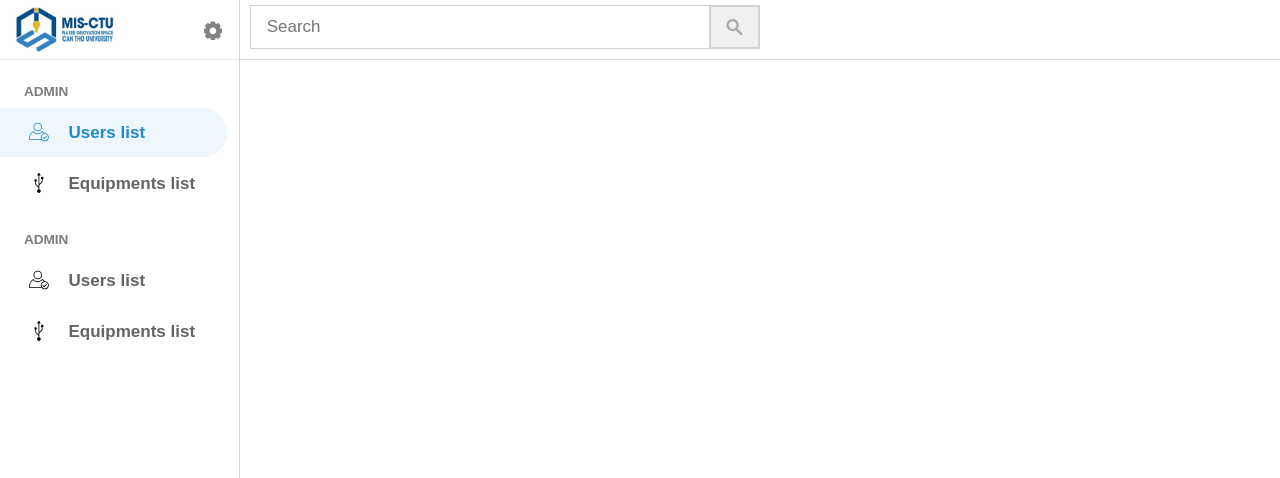
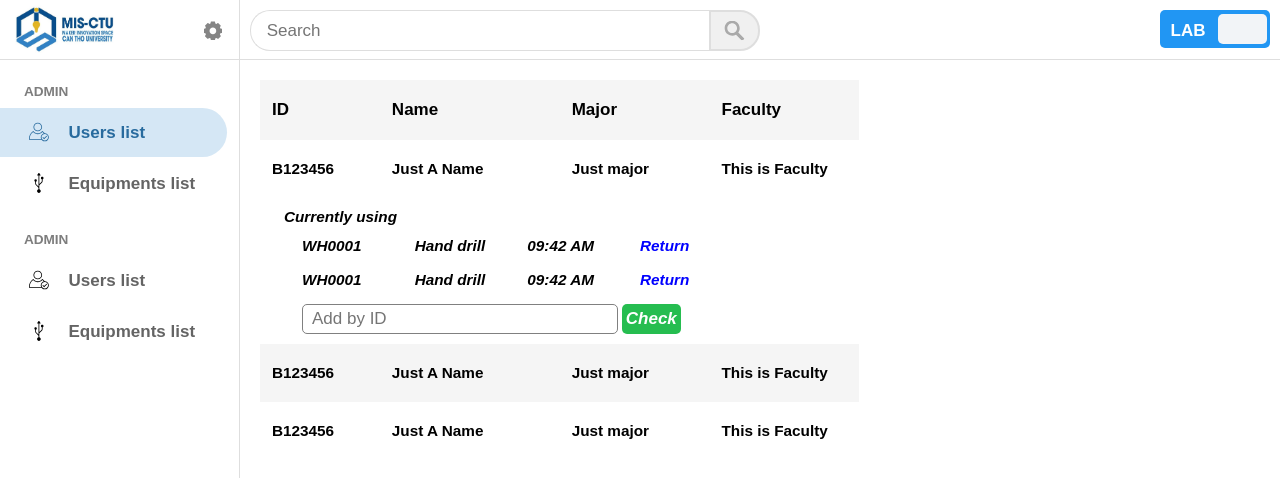
Before and after one commit to andrewwdao/MIS-CTU-management-system, a React (Create React App) app in the folder frontend/: page / in a window 1280 px wide. Shown: the top 478 px of the page. Built offline with nearby package versions, Linux system fonts and the light colour scheme; no server answers.

Commit message:
Mock up for UserList list of users

```diff
--- a/frontend/src/UI/Login.css
+++ b/frontend/src/UI/Login.css
@@ -28,7 +28,7 @@
 
 	background-color: white;
 	border-radius: 10px;
-	box-shadow: 2px 2px 15px rgba(0, 0, 0, 0.5);
+	box-shadow: 2px 2px 15px #8f8f8f;
 	border: 0px solid red; /* For debugging */
 }
 
--- a/frontend/src/UI/Main.css
+++ b/frontend/src/UI/Main.css
@@ -12,12 +12,12 @@
 }
 
 ::-webkit-scrollbar-thumb {
-	background: rgba(150, 150, 150, 0.4);
+	background: #d6d6d6;
 	border-radius: 15px;
 }
 
 ::-webkit-scrollbar-thumb:hover {
-	background: rgba(150, 150, 150, 0.9);
+	background: #a8a8a8;
 	border-radius: 15px;
 }
 
@@ -65,6 +65,7 @@
 	bottom: 0;
 	left: 0;
 	right: 0;
+	background-color: #000; /* Fall back value if rgba() not supported */
 	background-color: rgba(0,0,0,0.7);
 }
 
@@ -74,7 +75,7 @@
 	bottom: -1500px;
 	left: 50%;
 	transform: translate(-50%, 0);
-	background-color: rgb(250, 250, 250);
+	background-color: #fafafa;
 	border-radius: 5px;
 	z-index: 1;
 	transition: .4s ease-in-out;
@@ -98,7 +99,7 @@
 	border-radius: 5px;
 	font-weight: bold;
 	font-size: 30px;
-	color: rgba(0, 0, 0, 0.6);
+	color: #737373;
 	cursor: pointer;
 }
 
@@ -126,24 +127,24 @@
 	outline: none;
 	border-radius: 5px;
 	padding: 5px;
-	box-shadow: 1px 1px 5px rgba(0, 0, 0, 0.5);
+	box-shadow: 1px 1px 5px #878787;
 	transition: .2s;
 	cursor: pointer
 }
 
 .btn:active {
 	transform: translate(1px, 1px);
-	box-shadow: 1px 1px 2px rgba(0, 0, 0, 0.4);
+	box-shadow: 1px 1px 2px #adadad;
 }
 
 .btn:hover, .btn:focus {
-	box-shadow: 0px 0px 10px rgba(0, 0, 0, 1);
+	box-shadow: 0px 0px 10px #000;
 }
 
 .round-btn {
 	border-radius: 50%;
 	font-weight: bold;
-	box-shadow: 1px 1px 5px rgba(0, 0, 0, 0.5);
+	box-shadow: 1px 1px 5px #8c8c8c;
 }
 
 /* ==============================================
@@ -166,7 +167,7 @@
 }
 
 .txt-inp:hover {
-	border-bottom: 2px solid rgba(0, 0, 0, 0.2);
+	border-bottom: 2px solid #cfcfcf;
 }
 
 .txt-inp:focus {
@@ -206,20 +207,20 @@
 	background: unset;
 	width: 100%;
 	height: 100%;
-	background: rgb(230, 230, 230);
+	background: #e6e6e6;
 	border-radius: 4px 4px 0 0;
 	padding: 15px 0 0 15px;
 	transition: .2s;
-	border-bottom: 1.5px solid rgb(150, 150, 150);
+	border-bottom: 1.5px solid #969696;
 }
 
 .inp-filled:hover {
 	background: rgb(210, 210, 210);
-	border-bottom-color: rgb(10, 10, 10);
+	border-bottom-color: #0a0a0a;
 }
 
 .inp-filled:focus {
-	background: rgb(200, 200, 200);
+	background: #c8c8c8;
 	border-bottom-color: blue;
 }
 
@@ -229,7 +230,7 @@
 	transform: translate(0, -50%);
 	left: 15px;
 	transition: .2s;
-	color: rgb(100, 100, 100);
+	color: #646464;
 }
 
 .inp-filled ~ .inp-filled-label.inp-has-content,
--- a/frontend/src/UI/Nav.css
+++ b/frontend/src/UI/Nav.css
@@ -9,19 +9,19 @@
 	height: 100%;
 	bottom: 0;
 	left: 0;
-	background-color: rgba(255, 255, 255, 1); /* #e8eaed */
+	background-color: #fff; /* #e8eaed */
 	overflow-x: auto;
 	overflow-y: auto;	/* Allow scrolling up/down, left, right if content is overflowed */
 	white-space: nowrap; /* Make the overflow contents going to the right instead of wrapping to new line */
     scrollbar-width: none; /* Hide scrollbar on firefox */
-	border-right: 1.5px solid rgba(200, 200, 200, 0.7);
+	border-right: 1.5px solid #dedede;
 }
 
 /* Contain logo and settings icon */
 .Nav-top {
 	height: 60px;
 	padding-bottom: 5px;
-	border-bottom: 1.5px solid rgba(200, 200, 200, 0.4);
+	border-bottom: 1.5px solid #dedede;
 }
 
 /* Logo on the top */
@@ -35,7 +35,7 @@
 .Nav-top-item {
 	padding: 4%;
 	cursor: pointer;
-	fill: rgba(100, 100, 100, 0.8);
+	fill: #858585;
 	height: 70%;
 	float: right;
 	margin-top: 5%;
@@ -44,17 +44,12 @@
 	outline: none;
 }
 
-.Nav-top-item:hover {
-	fill: rgba(80, 80, 80);
-	background-color: rgba(220, 220, 220);
+.Nav-top-item:hover, .Nav-top-item:focus {
+	fill: #505050;
+	background-color: #dcdcdc;
 	border-radius: 50%;
 }
 
-.Nav-top-item:focus {
-	fill: rgba(80, 80, 80, 0.9);
-	background-color: rgba(220, 220, 220);
-	border-radius: 50%;
-}
 
 /* Group headers for features */
 .Nav-item-group-header {
@@ -62,7 +57,7 @@
 	width: 85%;
 	padding-bottom: 2%;
 	padding-left: 2%;
-	color: rgba(125, 125, 125);
+	color: #7d7d7d;
 	font-size: 80%;
 	font-weight: bold;
 	/*border-bottom: 1.5px solid rgba(200, 200, 200, 0.7);*/
@@ -82,15 +77,15 @@
 
 .Nav-item:hover, .Nav-item:focus {
 	cursor: pointer;
-	background-color: rgba(220, 220, 220, 0.8);
+	background-color: #dfdfdf;
 }
 
 .Nav-item.active {
-	background-color: rgba(184, 222, 245, 0.25);
+	background-color: #d5e7f5;
 }
 
 .Nav-item.active:hover, .Nav-item.active:focus {
-	background-color: rgba(184, 222, 245, 0.55);
+	background-color: #a7cce8;
 }
 
 
@@ -102,16 +97,16 @@
 }
 
 .Nav-item.active  .Nav-item-icon {
-	fill: rgba(32, 137, 201);
+	fill: #286b9e;
 }
 
 .Nav-item.active:hover  .Nav-item-icon, .Nav-item.active:focus  .Nav-item-icon {
-	fill: rgba(0, 104, 168);
+	fill: #015385;
 }
 
 /* Features' label */
 .Nav-item  .Nav-item-label {
-	color: rgba(100, 100, 100);
+	color: #646464;
 	font-weight: bold;
 	display: inline-block;
 	transform: translate(0, -70%);
@@ -119,15 +114,15 @@
 }
 
 .Nav-item:hover  .Nav-item-label, .Nav-item:focus  .Nav-item-label {
-	color: rgba(20, 20, 20);
+	color: #141414;
 }
 
 .Nav-item.active  .Nav-item-label {
-	color: rgba(32, 137, 201);
+	color: #286b9e;
 }
 
 .Nav-item.active:hover  .Nav-item-label, .Nav-item.active:focus  .Nav-item-label {
-	color: rgba(0, 104, 168);
+	color: #0c4775;
 }
 
 
--- a/frontend/src/UI/UserList.css
+++ b/frontend/src/UI/UserList.css
@@ -5,7 +5,7 @@
 .UserList-top {
 	width: 100%;
 	height: 60px;
-	border-bottom: 1.5px solid rgba(200, 200, 200, 0.7);  /* Divide this section with the one below it */
+	border-bottom: 1.5px solid #dedede;  /* Divide this section with the one below it */
 }
 
 .UserList-top-search-section, .UserList-top-filter-section {
@@ -23,16 +23,18 @@
 
 .UserList-top-search-text-input {
 	width: 90%;
-	height: 75%;
+	height: 70%;
 	padding-left: 3%;
 	transition: .4s;
-	border: 1.5px solid lightgrey;
+	border: 1.5px solid #dedede;
+	border-radius: 20px 0 0 20px;
 	border-right: 0;
-	margin-top: 1%;
+	margin-top: 10px;
+	outline: none;
 }
 
-.UserList-top-search-text-input:hover {
-	border: 1.5px solid lightblue;
+.UserList-top-search-text-input:hover, .UserList-top-search-text-input:focus {
+	border: 1.5px solid #37a2d4;
 }
 
 .UserList-top-search-text-input:focus {
@@ -46,29 +48,168 @@
 
 .UserList-top-search-button {
 	width: 10%;
-	height: 75%;
+	height: 70%;
 	float: right;    /* Line borken without this, don't know why */
 	display: inline-block;   /* To change to width, height and let float attribute works */
-	padding: 12px;   /* Make the icon smaller or bigger */
-	fill: rgba(170, 170, 170);
-	background-color: rgba(240, 240, 240);
-	border: 2px solid lightgrey;
+	padding: 1.7%;   /* Make the icon smaller or bigger */
+	fill: #aaa;
+	background-color: #f0f0f0;
+	border: 2px solid #dedede;
+	border-radius: 0 20px 20px 0;
 	transition: .4s;
-	margin-top: 1%;
+	margin-top: 10px;
+	outline: none;  /* MAY GET PROBLEM WITH FOCUS (ACCESSIBILITY) */
 }
 
 .UserList-top-search-button:hover, .UserList-top-search-button:focus {
-	border: 2px solid lightblue;
-	background-color: rgba(240, 240, 240);
+	border: 2px solid #37a2d4;
+	fill: #8c8c8c;
+	background-color: #d2d2d2;
 }
 
+.UserList-top-filter-switch {
+	position: relative;   /* for position:absolute; in .UserList-top-filter-switch-slider works correctly */
+	display: inline-block;
+	float: right;
+	width: 110px;
+	height: 65%;
+	background-color: #2196F3;
+	border-radius: 5px;
+	margin: 10px 2% 0 5%;
+	cursor: pointer;
+}
 
+.UserList-top-filter-switch-half {
+	display: inline-block;
+	width: 50%;
+	height: 100%;
+	font-weight: bold;
+	padding: 10%;
+	color: white;
+}
+
+.UserList-top-filter-switch-slider {
+	position: absolute;
+	width: 45%;
+	height: 80%;
+	border-radius: 5px;
+	background-color: #f2f4f7;
+	top: 9.5%;
+	left: 53%;
+}
 
 
 
 /*=================================================================
 							MAIN CONTENT
 ===================================================================*/
+
+.UserList-body {
+	width: 100%;
+	width: calc(100% - 41px);
+	margin: 20px;
+	overflow-x: hidden;
+}
+
+.UserList-inlab-users-list {
+	width: 60%;
+	position: relative;
+	border-collapse: collapse;
+}
+
+.UserList-list-header, .UserList-list-data {
+	text-align: left;
+	display: inline-block;
+	padding: 20px 2% 20px 2%;
+}
+
+.UserList-list-header {
+	top: 0;
+	position: sticky;
+	font-weight: bold;
+	/*border: 1px solid red;*/
+}
+
+.UserList-list-data {
+	cursor: pointer;
+	font-weight: bold;
+	font-size: 90%;
+	/*border: 1px solid blue;*/
+}
+
+
+.UserList-list-main-row:nth-child(odd) {
+	background-color: #f5f5f5;
+}
+
+.UserList-list-data.id, .UserList-list-header.id {
+	width: 20%;
+	/*overflow-wrap: break-word;*/
+}
+
+.UserList-list-data.name, .UserList-list-header.name {
+	width: 30%;
+}
+
+.UserList-list-data.major, .UserList-list-header.major {
+	width: 25%;
+}
+
+.UserList-list-data.faculty, .UserList-list-header.faculty {
+	width: 25%;
+}
+
+.UserList-inlab-data-expansion {
+	width: 100%;
+	padding: 10px 2% 10px 4%;
+	/*border: 1px solid red;*/
+}
+
+.UserList-inlab-data-expansion-header {
+	font-size: 90%;
+	font-weight: bold;
+	font-style: italic;
+	margin-bottom: 5px;
+}
+
+.UserList-inlab-data-expansion-item {
+	width: 80%;
+	margin-top: 10px;
+}
+
+.UserList-inlab-data-expansion-cell {
+	display: inline-block;
+	font-size: 90%;
+	font-weight: bold;
+	padding: 0px 2% 5px 4%;
+	width: 25%;
+	font-style: italic;
+}
+
+.UserList-inlab-data-expansion-cell.action {
+	color: blue;
+}
+
+.UserList-inlab-data-expansion-txt-inp {
+	margin-left: 4%;
+	width: 70%;
+	border-radius: 5px;
+	border: 1px solid grey;
+	height: 30px;
+	padding-left: 2%;
+}
+
+.UserList-inlab-data-expansion-btn {
+	width: 13%;
+	height: 30px;
+	border-radius: 5px;
+	border: 0;
+	background-color: #26bd50;
+	color: white;
+	font-weight: bold;
+	font-style: italic;
+	margin-left: 1%;
+}
 
 
 
@@ -139,7 +280,7 @@ input[type=number] {
 .UserList-adduser-avatar-container {
 	margin: auto;
 	text-align: center;
-	border: 2px solid white;	/* Hide the border when not focused (on the file upload button) or when not hovered */
+	border: 2px solid rgb(250, 250, 250);	/* Hide the border when not focused (on the file upload button) or when not hovered */
 }
 
 .UserList-adduser-file-inp-default:focus ~ .UserList-adduser-avatar-container,
--- a/frontend/src/UserList.js
+++ b/frontend/src/UserList.js
@@ -36,6 +36,88 @@ class UserList extends React.Component {
             </form>
           </div>
           <div className="UserList-top-filter-section">
+            <div className="UserList-top-filter-switch">
+              <div className="UserList-top-filter-switch-half">
+                LAB
+              </div>
+              <div className="UserList-top-filter-switch-slider">
+              </div>
+              <div className="UserList-top-filter-switch-half">
+                ALL
+              </div>
+            </div>
+          </div>
+        </div>
+
+        <div className="UserList-body">
+          <div className="UserList-user-detail">
+
+          </div>
+          <div className="UserList-inlab-users-list">
+            <div className="UserList-list-main-row">
+              <div className="UserList-list-header id">ID</div>
+              <div className="UserList-list-header name">Name</div>
+              <div className="UserList-list-header major">Major</div>
+              <div className="UserList-list-header faculty">Faculty</div>
+            </div>
+            <div className="UserList-list-main-row">
+              <div className="UserList-list-data id">B123456</div>
+              <div className="UserList-list-data name">Just A Name</div>
+              <div className="UserList-list-data major">Just major</div>
+              <div className="UserList-list-data faculty">This is Faculty</div>
+
+              <div className="UserList-inlab-data-expansion">
+                <div className="UserList-inlab-data-expansion-header">
+                  Currently using
+                </div>
+                <div className="UserList-inlab-data-expansion-body">
+                  <div className="UserList-inlab-data-expansion-item">
+                    <div className="UserList-inlab-data-expansion-cell">
+                      WH0001
+                    </div>
+                    <div className="UserList-inlab-data-expansion-cell">
+                      Hand drill
+                    </div>
+                    <div className="UserList-inlab-data-expansion-cell">
+                      09:42 AM
+                    </div>
+                    <div className="UserList-inlab-data-expansion-cell action">
+                      Return
+                    </div>
+                  </div>
+                  <div className="UserList-inlab-data-expansion-item">
+                    <div className="UserList-inlab-data-expansion-cell">
+                      WH0001
+                    </div>
+                    <div className="UserList-inlab-data-expansion-cell">
+                      Hand drill
+                    </div>
+                    <div className="UserList-inlab-data-expansion-cell">
+                      09:42 AM
+                    </div>
+                    <div className="UserList-inlab-data-expansion-cell action">
+                      Return
+                    </div>
+                  </div>
+                  <div className="UserList-inlab-data-expansion-item">
+                    <input className="UserList-inlab-data-expansion-txt-inp" placeholder="Add by ID" />
+                    <button className="UserList-inlab-data-expansion-btn">Check</button>
+                  </div>
+                </div>
+              </div>
+            </div>
+            <div className="UserList-list-main-row">
+              <div className="UserList-list-data id">B123456</div>
+              <div className="UserList-list-data name">Just A Name</div>
+              <div className="UserList-list-data major">Just major</div>
+              <div className="UserList-list-data faculty">This is Faculty</div>
+            </div>
+            <div className="UserList-list-main-row">
+              <div className="UserList-list-data id">B123456</div>
+              <div className="UserList-list-data name">Just A Name</div>
+              <div className="UserList-list-data major">Just major</div>
+              <div className="UserList-list-data faculty">This is Faculty</div>
+            </div>
           </div>
         </div>
 
```
